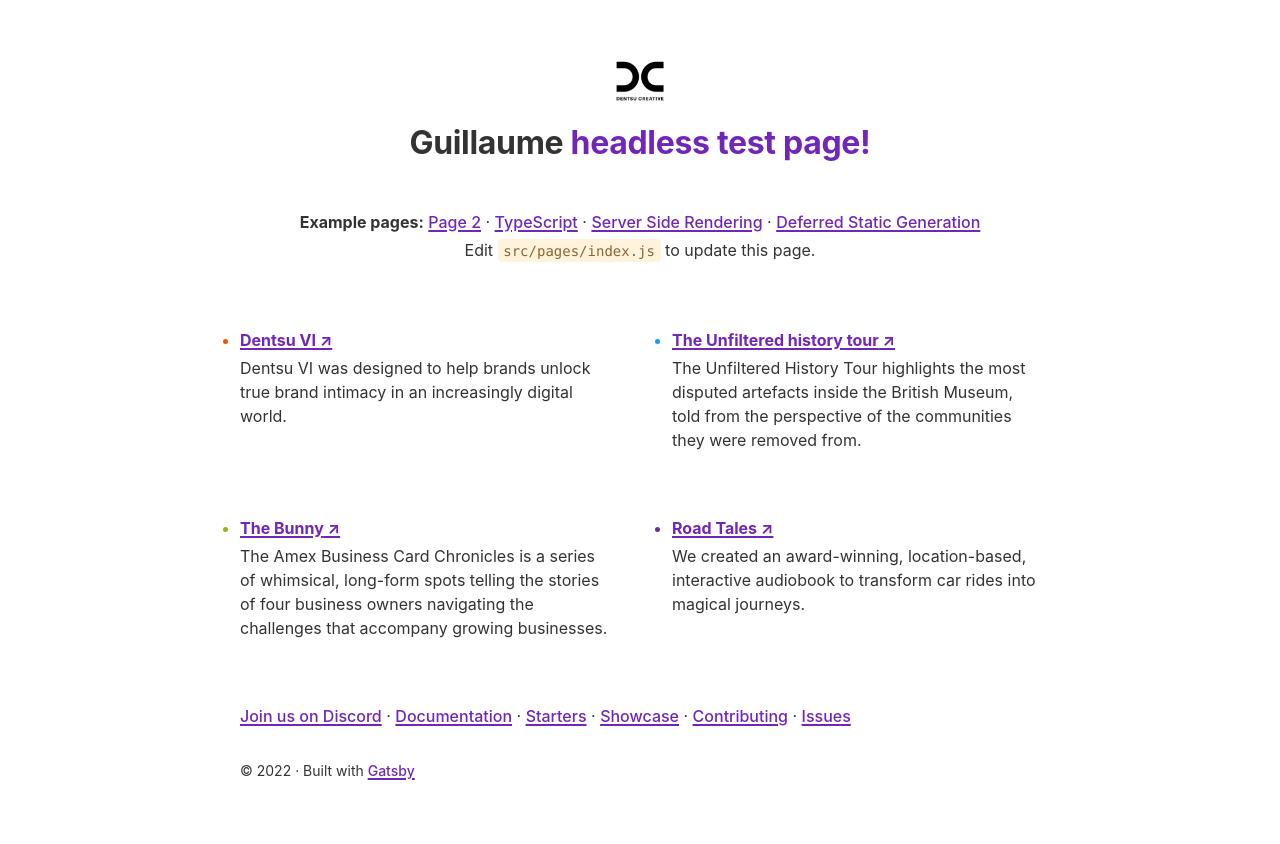
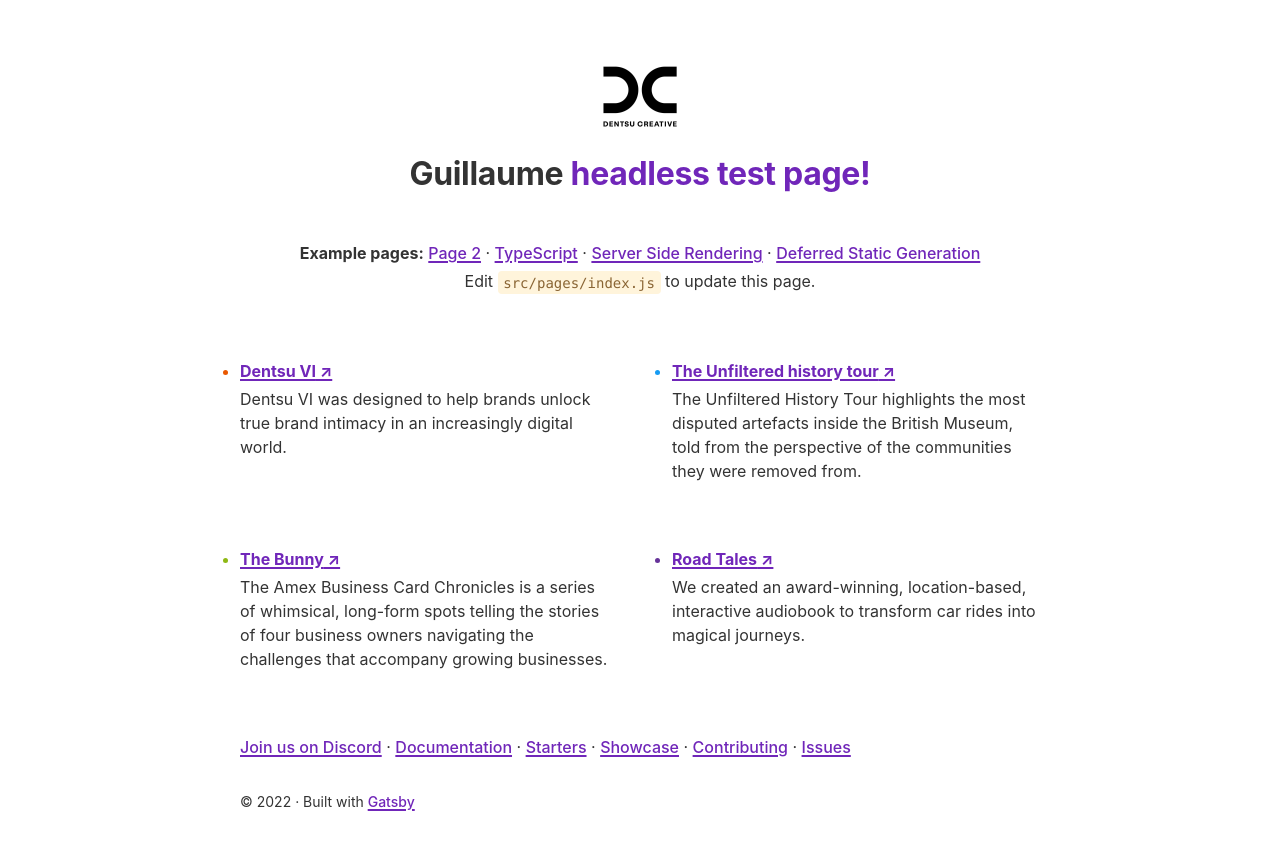
Before and after one commit to guillaumeisobar/gatsby-starter-default, a Gatsby site: page / in a window 1280 px wide. Shown: the part 48-892 px from the top of the page. Before the commit the page ends 861 px from the top, so only its background shows below. Built offline with nearby package versions, Linux system fonts and the light colour scheme; Gatsby itself is replaced by a stand-in of ours.

Commit message:
Update index.js

```diff
--- a/src/pages/index.js
+++ b/src/pages/index.js
@@ -76,7 +76,7 @@
       <StaticImage
         src="../images/example.png"
         loading="eager"
-        width={64}
+        width={100}
         quality={95}
         formats={["auto", "webp", "avif"]}
         alt=""
```
